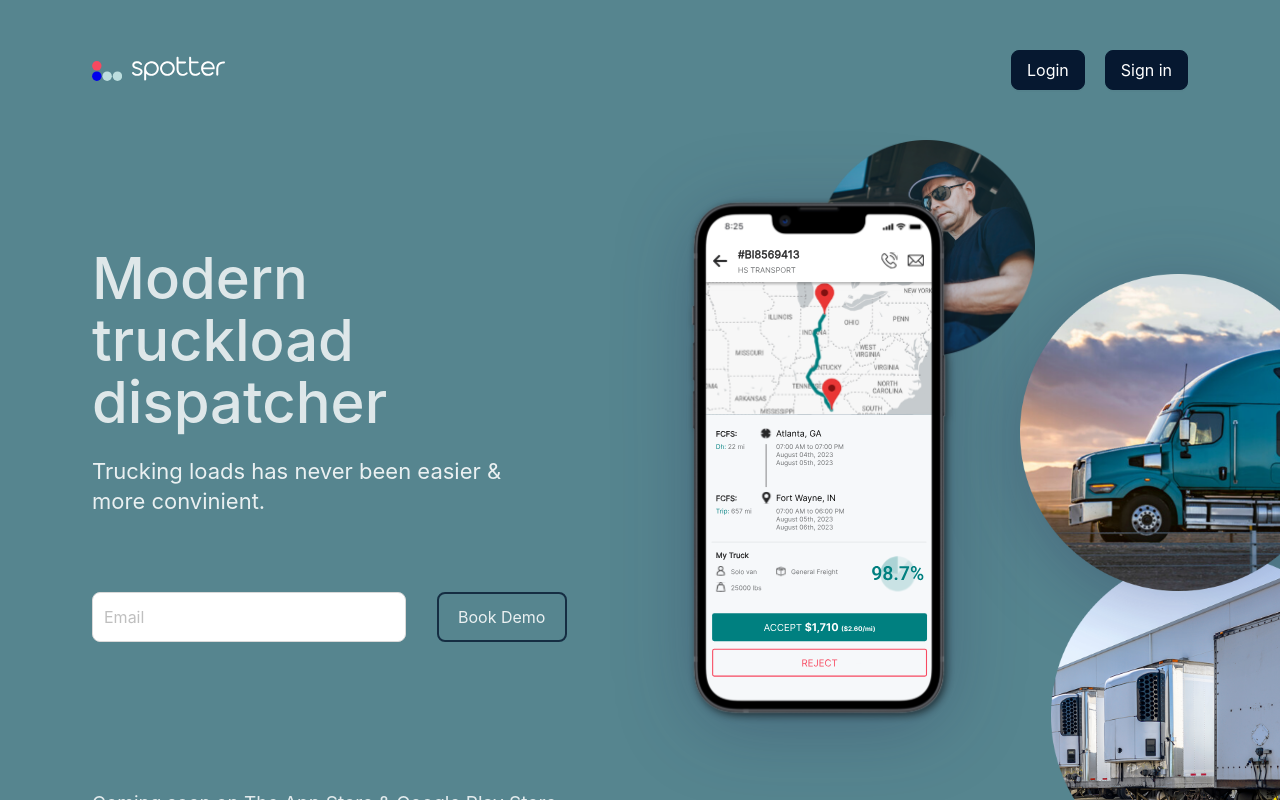
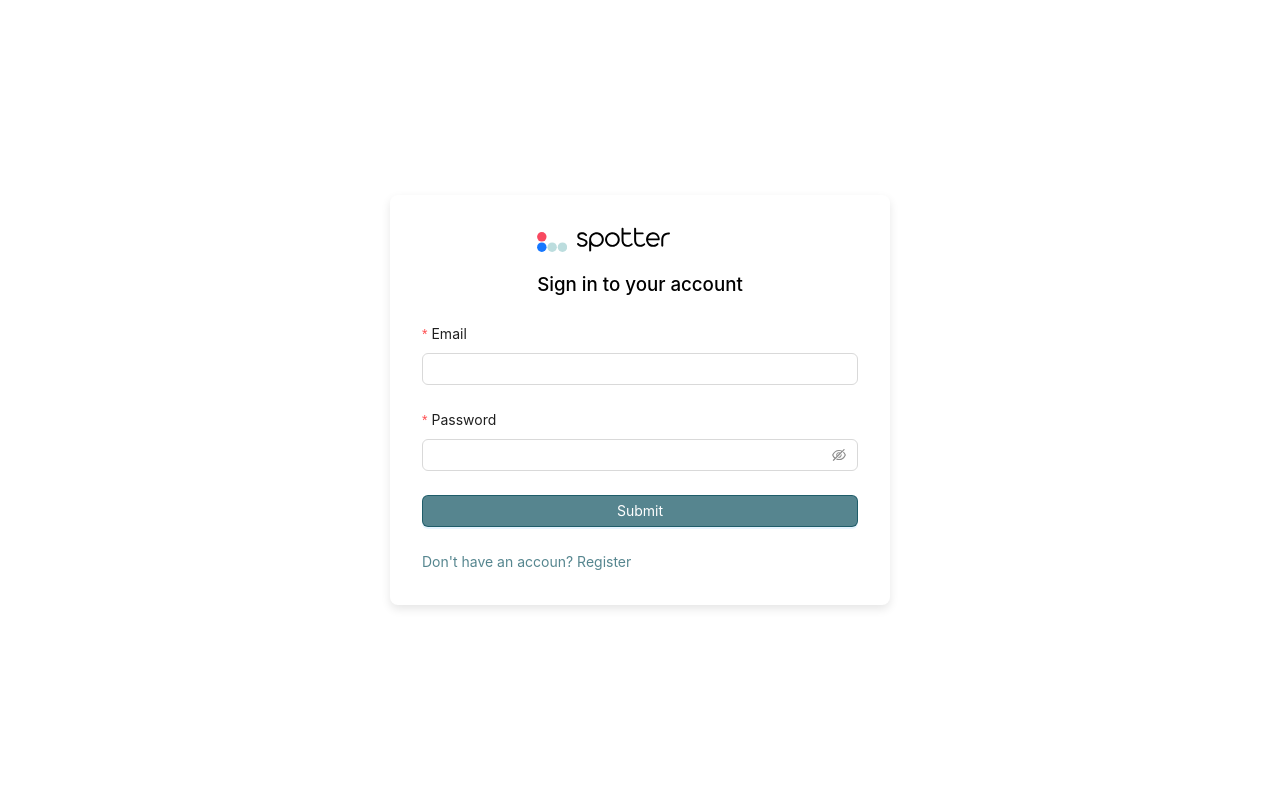
Before and after one commit to ciremusyoka/truck-front-end, a React (Create React App) app: page /login in a window 1280 px wide. Shown: the top 800 px of the page. Built offline with nearby package versions, Linux system fonts and the light colour scheme.

Commit message:
Add Login and register forms

```diff
--- a/package.json
+++ b/package.json
@@ -15,6 +15,7 @@
     "antd": "^5.24.4",
     "react": "^19.0.0",
     "react-dom": "^19.0.0",
+    "react-router-dom": "^7.4.0",
     "react-scripts": "5.0.1",
     "typescript": "^4.9.5",
     "web-vitals": "^2.1.4"
--- a/public/index.html
+++ b/public/index.html
@@ -24,7 +24,7 @@
       work correctly both with client-side routing and a non-root public URL.
       Learn how to configure a non-root public URL by running `npm run build`.
     -->
-    <title>React App</title>
+    <title>Truck</title>
   </head>
   <body>
     <noscript>You need to enable JavaScript to run this app.</noscript>
--- a/src/App.css
+++ b/src/App.css
@@ -61,3 +61,36 @@ body {
     border: 1px solid var(--secondary-light) !important;
   }
 }
+
+.default-btn {
+  background: var(--primary-color);
+  color: white;
+  outline: var(--primary-color);
+  border: 1px solid var(--primary-color);
+
+  &:hover, &:active{
+    background-color: var(--secondary-light) !important;
+    color: white !important;
+    outline: var(--secondary-light) !important;
+    border: 1px solid var(--secondary-light) !important;
+  }
+}
+
+.form-item-center {
+  height: 100vh;
+  display: flex;
+  align-items: center;
+  justify-content: center;
+}
+
+.form-raised {
+  background: #fff;
+  padding: 32px;
+  border-radius: 8px;
+  box-shadow: 0px 4px 10px rgba(0, 0, 0, 0.1);
+  width: 500px;
+}
+
+.main-text {
+  color: var(--primary-color);
+}
--- a/src/App.tsx
+++ b/src/App.tsx
@@ -1,11 +1,22 @@
 import './App.css';
 import 'antd/dist/reset.css';
 import Home from './components/home';
+import { BrowserRouter as Router, Routes, Route } from "react-router-dom";
+import { Login } from './pages/login';
+import { LOGIN_LINK, SIGN_IN_LINK } from './utils/constants';
+import { Register } from './pages/signin';
 
 function App() {
   return (
     <div>
-     <Home />
+     <Router>
+        <Routes>
+          <Route path="/" element={<Home />} />
+          <Route path={LOGIN_LINK} element={<Login />} />
+          <Route path={SIGN_IN_LINK} element={<Register />} />
+          {/* <Route path="*" element={<NotFound />} />  */}
+        </Routes>
+      </Router>
     </div>
   );
 }
--- a/src/components/footer/index.tsx
+++ b/src/components/footer/index.tsx
@@ -3,11 +3,9 @@ import styles from './footer.module.css'
 
 const Footer = () => {
     return (
-        // <footer className={styles.footer}>
-            <Flex justify="center" align="center" className={styles.text}>
-                <div>All rights reserved © Spotter AI.</div>
-            </Flex>
-        // </footer>
+        <Flex justify="center" align="center" className={styles.text}>
+            <div>All rights reserved © Spotter AI.</div>
+        </Flex>
     )
 }
 
--- a/src/components/home/header/index.tsx
+++ b/src/components/home/header/index.tsx
@@ -1,8 +1,12 @@
 import { Button } from 'antd'
 import styles from './header.module.css'
 import Logo from '../../logo'
+import { useNavigate } from 'react-router-dom';
+import { LOGIN_LINK, SIGN_IN_LINK } from '../../../utils/constants';
 
 const Header = () => {
+    const navigate = useNavigate();
+
 	return (
 		<header>
 			<div className='container'>
@@ -13,12 +17,14 @@ const Header = () => {
 						type='default'
 						size='large'
                         className='default-btn'
+                        onClick={() => navigate(LOGIN_LINK)}
 					>Login</Button>
                     <span style={{paddingLeft: "20px"}}/>
                     <Button
 						type='default'
 						size='large'
                         className='default-btn'
+                        onClick={() => navigate(SIGN_IN_LINK)}
 					>Sign in</Button>
                     </div>
 				</div>
--- a/src/components/home/heroSection/herosection.module.css
+++ b/src/components/home/heroSection/herosection.module.css
@@ -77,7 +77,7 @@
 	opacity: 86%;
 	position: absolute;
 	top: -3%;
-	left: 30%;
+	left: 50%;
 	z-index: 0;
 	width: 41%;
 }
@@ -251,4 +251,12 @@
 		visibility: visible;
 	}
 
+	.pattern_1 {
+		left: 30%;
+	}
+
+	.pattern_2 {
+		left: 30%;
+	}
+
 }
--- a/src/components/logo/index.tsx
+++ b/src/components/logo/index.tsx
@@ -1,4 +1,8 @@
-const SpotterText = () => {
+type LogoNameColor = {
+  nameColor?: string
+}
+
+const SpotterText = ({nameColor="white"}: LogoNameColor) => {
     return (
         <svg
             id="Layer_1"
@@ -7,7 +11,7 @@ const SpotterText = () => {
             y="0px"
             viewBox="0 0 2146.4 576"
             height="25"
-            color="white"
+            color={nameColor}
         >
             <style type="text/css">{".st0 {fill: currentColor;}"}</style>
             <g id="white_logo">
@@ -23,7 +27,7 @@ const SpotterText = () => {
     )
 }
 
-const Logo = () => {
+const Logo = ({nameColor}: LogoNameColor) => {
     return (
       <a href="/" className="logo">
         <svg
@@ -46,7 +50,7 @@ const Logo = () => {
         </svg>
         <span style={{paddingRight: "10px"}} />
 
-        <SpotterText />
+        <SpotterText nameColor={nameColor}/>
       </a>
     );
   };
--- /dev/null
+++ b/src/pages/login/index.tsx
@@ -0,0 +1,68 @@
+import React from "react";
+import type { FormProps } from "antd";
+import { Button, Flex, Form, Input } from "antd";
+import { Link } from "react-router-dom";
+import { SIGN_IN_LINK } from "../../utils/constants";
+import Logo from "../../components/logo";
+
+type FieldType = {
+  email?: string;
+  password?: string;
+};
+
+const onFinish: FormProps<FieldType>["onFinish"] = (values) => {
+  console.log("Success:", values);
+};
+
+const onFinishFailed: FormProps<FieldType>["onFinishFailed"] = (errorInfo) => {
+  console.log("Failed:", errorInfo);
+};
+
+export const Login: React.FC = () => {
+  return (
+    <div className="form-item-center">
+      <div className="form-raised">
+            <Flex justify="center" align="center">
+                <div>
+                    <Logo nameColor="black"/>
+                    <br/> <br/>
+                    <h3>Sign in to your account</h3>
+                </div>
+            </Flex>
+            <br/>
+          <Form
+            name="basic"
+            layout="vertical"
+            style={{ width: "100%" }}
+            initialValues={{ remember: true }}
+            onFinish={onFinish}
+            onFinishFailed={onFinishFailed}
+            autoComplete="off"
+          >
+            <Form.Item<FieldType>
+              name="email"
+              label="Email"
+              rules={[{ type: "email", required: true, message: "Email is not valid!" }]}
+            >
+              <Input autoComplete="off" autoSave="off" />
+            </Form.Item>
+
+            <Form.Item<FieldType>
+              label="Password"
+              name="password"
+              rules={[{ required: true, message: "Please input your password!" }]}
+            >
+              <Input.Password />
+            </Form.Item>
+
+            <Form.Item>
+              <Button type="primary" htmlType="submit" className="default-btn" block>
+                Submit
+              </Button>
+            </Form.Item>
+            <Link to={SIGN_IN_LINK} className="main-text"> Don't have an accoun? Register</Link>
+          </Form>
+      </div>
+    </div>
+  );
+};
--- /dev/null
+++ b/src/pages/signin/index.tsx
@@ -0,0 +1,128 @@
+import React from "react";
+import type { FormProps } from "antd";
+import { Button, Flex, Form, Input } from "antd";
+import { Link } from "react-router-dom";
+import { LOGIN_LINK } from "../../utils/constants";
+import Logo from "../../components/logo";
+
+type FieldType = {
+  firstName?: string;
+  lastName?: string;
+  email?: string;
+  phone?: string;
+  password?: string;
+  confirmPassword?: string;
+};
+
+const onFinish: FormProps<FieldType>["onFinish"] = (values) => {
+  console.log("Success:", values);
+};
+
+const onFinishFailed: FormProps<FieldType>["onFinishFailed"] = (errorInfo) => {
+  console.log("Failed:", errorInfo);
+};
+
+export const Register: React.FC = () => {
+  return (
+    <div className="form-item-center">
+      <div className="form-raised">
+        <Flex justify="center" align="center">
+            <div>
+                <Logo nameColor="black"/>
+                <br/> <br/>
+                <h3>Create an accout with us</h3>
+            </div>
+        </Flex>
+        <br/>
+        <Form
+          name="register"
+          layout="vertical"
+          style={{ width: "100%" }}
+          initialValues={{ remember: true }}
+          onFinish={onFinish}
+          onFinishFailed={onFinishFailed}
+          autoComplete="off"
+        >
+          {/* First Name */}
+          <Form.Item<FieldType>
+            name="firstName"
+            label="First Name"
+            rules={[{ required: true, message: "Please enter your first name!" }]}
+          >
+            <Input autoComplete="off" />
+          </Form.Item>
+
+          {/* Last Name */}
+          <Form.Item<FieldType>
+            name="lastName"
+            label="Last Name"
+            rules={[{ required: true, message: "Please enter your last name!" }]}
+          >
+            <Input autoComplete="off" />
+          </Form.Item>
+
+          {/* Email */}
+          <Form.Item<FieldType>
+            name="email"
+            label="Email"
+            rules={[{ type: "email", required: true, message: "Please enter a valid email!" }]}
+          >
+            <Input autoComplete="off" />
+          </Form.Item>
+
+          {/* Phone Number */}
+          <Form.Item<FieldType>
+            name="phone"
+            label="Phone Number"
+            rules={[
+              { required: true, message: "Please enter your phone number!" },
+              { pattern: /^[0-9]{10}$/, message: "Phone number must be 10 digits!" }
+            ]}
+          >
+            <Input autoComplete="off" />
+          </Form.Item>
+
+          {/* Password */}
+          <Form.Item<FieldType>
+            name="password"
+            label="Password"
+            rules={[{ required: true, message: "Please enter your password!" }]}
+            hasFeedback
+          >
+            <Input.Password />
+          </Form.Item>
+
+          {/* Confirm Password */}
+          <Form.Item<FieldType>
+            name="confirmPassword"
+            label="Confirm Password"
+            dependencies={["password"]}
+            hasFeedback
+            rules={[
+              { required: true, message: "Please confirm your password!" },
+              ({ getFieldValue }) => ({
+                validator(_, value) {
+                  if (!value || getFieldValue("password") === value) {
+                    return Promise.resolve();
+                  }
+                  return Promise.reject(new Error("Passwords do not match!"));
+                },
+              }),
+            ]}
+          >
+            <Input.Password />
+          </Form.Item>
+
+          {/* Submit Button */}
+          <Form.Item>
+            <Button type="primary" htmlType="submit" className="default-btn" block>
+              Register
+            </Button>
+          </Form.Item>
+
+          <Link to={LOGIN_LINK} className="main-text"> Have an accoun? login</Link>
+        </Form>
+      </div>
+    </div>
+  );
+};
--- /dev/null
+++ b/src/utils/constants.tsx
@@ -0,0 +1,3 @@
+// Routes
+export const LOGIN_LINK = '/login';
+export const SIGN_IN_LINK = '/register';
```
Also changed, not shown: 2 other files (tests, documents, lock files or other folders).
